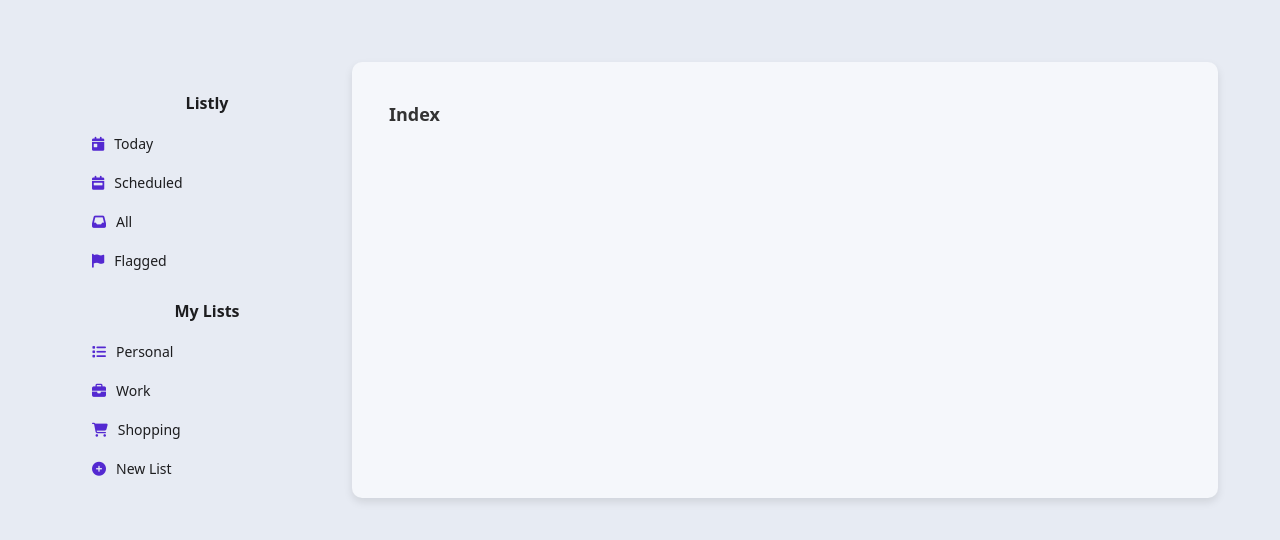
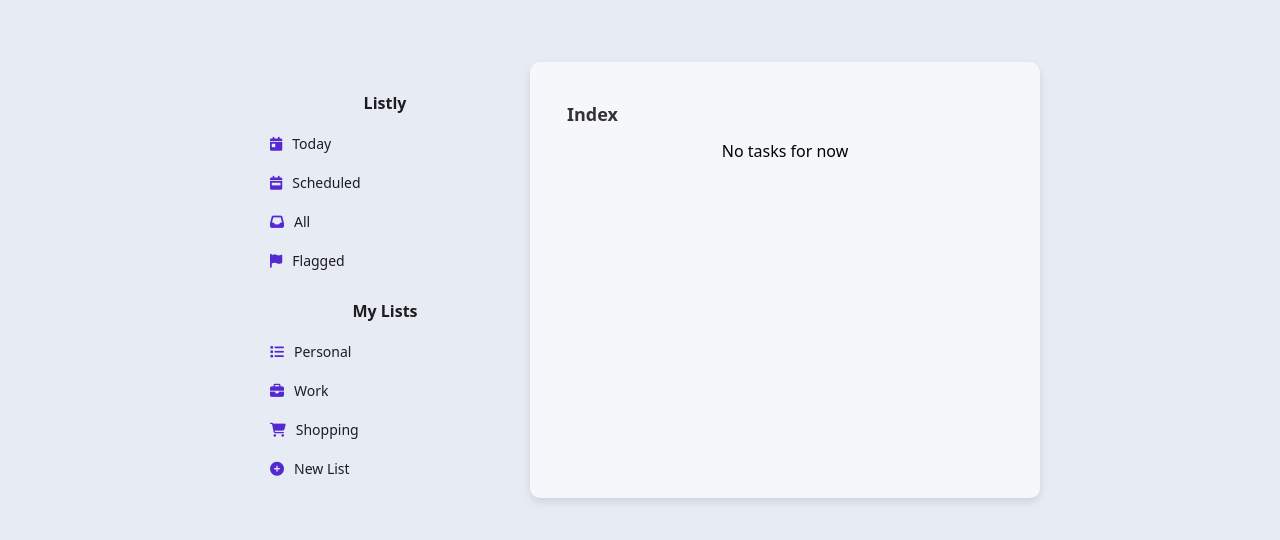
Before and after one commit to leticiaschneider/react-todo-list, a React (Vite) app: page / in a window 1280 px wide. Shown: the top 540 px of the page. Built offline with nearby package versions, Linux system fonts and the light colour scheme.

Commit message:
Update empty task message

```diff
--- a/src/components/ListSection/ListSection.tsx
+++ b/src/components/ListSection/ListSection.tsx
@@ -10,7 +10,9 @@ function ListSection({ title, tasks }: ListSectionProps) {
   return (
     <div className={classes.todoContainer}>
       <h2>{title}</h2>
-      <TodoList tasks={tasks} />
+      {
+        tasks?.length > 0 ? <TodoList tasks={tasks} /> : "No tasks for now"
+      }
     </div>
   );
 }
--- a/src/index.css
+++ b/src/index.css
@@ -11,5 +11,7 @@ body {
 
 .container {
   display: flex;
+  width: 800px;
+  margin: 0 auto;
   padding: 30px;
 }
```
